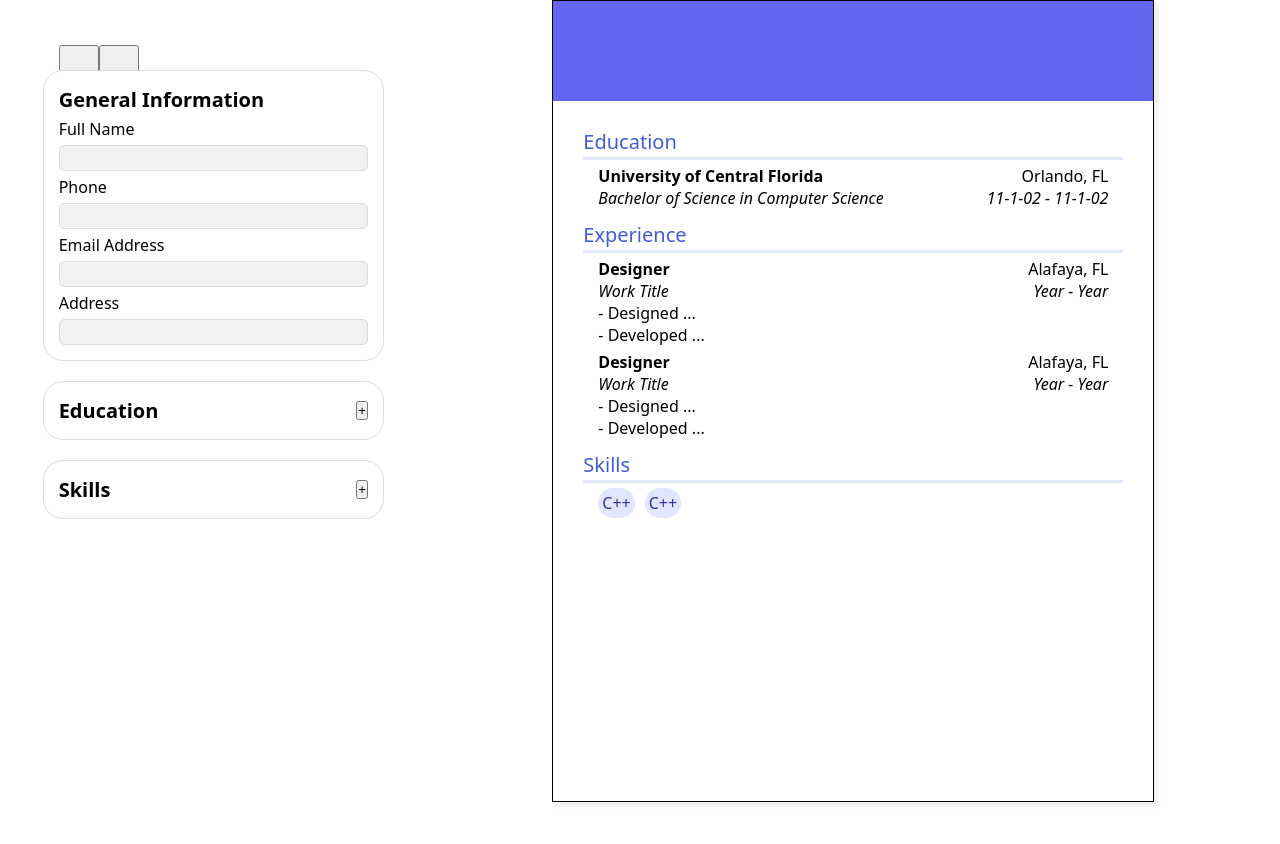
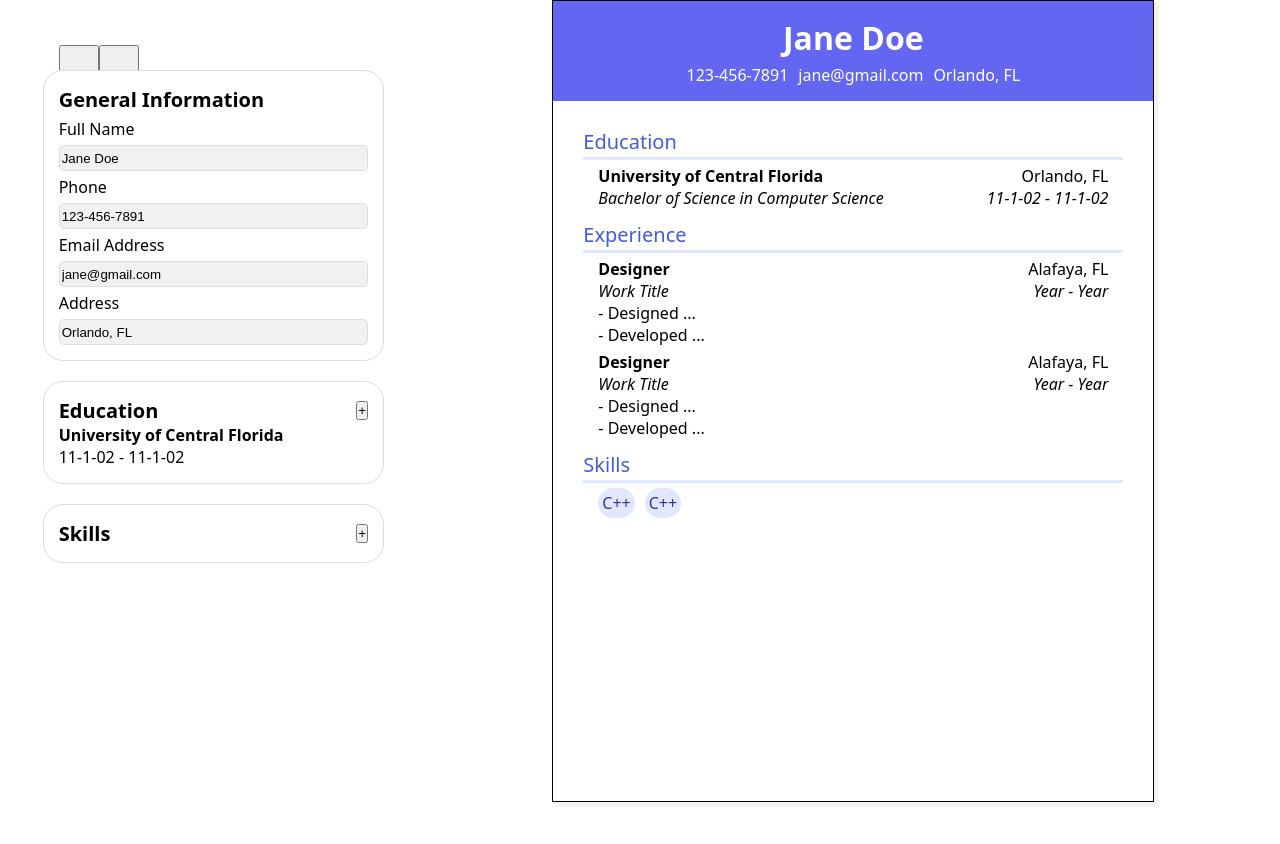
Before and after one commit to eggtoasts/cv-maker, a React (Vite) app: page / in a window 1280 px wide. Shown: the top 844 px of the page. Built offline with nearby package versions, Linux system fonts and the light colour scheme.

Commit message:
refactor: education form now uses InputField components - Education's input forms had the same repition as GeneralInfo input forms - Merged them into one component for easier readability and maintainability

```diff
--- a/src/App.css
+++ b/src/App.css
@@ -8,6 +8,11 @@
   --gen-color: #6366f1;
   --resume-color: #e0e7ff;
   --darker-color: #3730a3;
+}
+
+html,
+#root {
+  height: 100vh;
 }
 
 body {
@@ -30,6 +35,7 @@ body {
 /* Resume */
 
 .resume-section {
+  align-items: center;
   justify-content: center;
 }
 
@@ -57,6 +63,10 @@ h3 {
 }
 
 /* Gen */
+
+.name {
+  min-height: 43px;
+}
 
 .general {
   min-height: 100px;
@@ -110,7 +120,6 @@ h3 {
 }
 
 .button-wrapper {
-  margin-left: auto;
   display: flex;
   gap: 5px;
   margin-top: 10px;
@@ -130,6 +139,7 @@ h3 {
 }
 
 .cancel {
+  margin-left: auto;
   color: var(--title-color);
 }
 
--- a/src/components/Data/data.jsx
+++ b/src/components/Data/data.jsx
@@ -8,5 +8,12 @@ export const edu = [
     id: 1,
   },
 ];
+
+export const gen = {
+  name: "Jane Doe",
+  phone: "123-456-7891",
+  email: "jane@gmail.com",
+  address: "Orlando, FL",
+};
 export const experience = [];
 export const skills = [];
--- a/src/components/MainContent.jsx
+++ b/src/components/MainContent.jsx
@@ -1,22 +1,18 @@
 import { useState } from "react";
 import Sidebar from "./Sidebar/Sidebar";
 import ResumeSection from "./Resume/ResumeSection";
-import { edu, experience, skills } from "./Data/data";
+import { edu, experience, skills, gen } from "./Data/data";
 
 function MainContent() {
-  const [generalInfo, setGeneralInfo] = useState({
-    name: "",
-    phone: "",
-    email: "",
-    address: "",
-  });
+  const [generalInfo, setGeneralInfo] = useState(gen);
 
   const [eduData, setEduData] = useState(edu);
 
-  const updateGeneralInfo = (key, value) => {
+  const updateGeneralInfo = (e) => {
+    const { name, value } = e.target;
     setGeneralInfo((prev) => ({
       ...prev,
-      [key]: value,
+      [name]: value,
     }));
   };
 
--- a/src/components/Resume/GeneralInfo.jsx
+++ b/src/components/Resume/GeneralInfo.jsx
@@ -4,7 +4,7 @@ function GeneralInfo({ generalInfo }) {
 
   return (
     <div className="general section">
-      <h1>{name}</h1>
+      <h1 class="name">{name}</h1>
       <div className="section-sub-info gen">
         {gen.map((g, i) => g && <h3 key={i}>{g}</h3>)}
       </div>
--- a/src/components/Resume/SchoolInfo.jsx
+++ b/src/components/Resume/SchoolInfo.jsx
@@ -6,7 +6,7 @@ function SchoolInfo({ eduData }) {
       <div className="section-title school">Education</div>
 
       {eduData.map((itemInfo) => {
-        return <SchoolCard itemInfo={itemInfo} />;
+        return <SchoolCard itemInfo={itemInfo} key={itemInfo.id} />;
       })}
     </div>
   );
--- a/src/components/Sidebar/InputField.jsx
+++ b/src/components/Sidebar/InputField.jsx
@@ -1,14 +1,25 @@
-function InputField({ label, propKey, generalInfo, updateGeneralInfo }) {
+function InputField({ label, name, generalInfo, updateGeneralInfo, type }) {
   return (
     <div className="input-field">
       <label>{label}</label>
       <input
-        type="text"
-        value={generalInfo[propKey]}
-        onChange={(e) => updateGeneralInfo(propKey, e.target.value)}
+        type={type || "text"}
+        name={name}
+        value={generalInfo[name]}
+        onChange={(e) => updateGeneralInfo(e)}
       />
     </div>
   );
 }
 
 export default InputField;
+
+//  <div className="input-field">
+//           <label>End Date</label>
+//           <input
+//             type= {type}
+//             name= {name}
+//             value={formData[name]}
+//             onChange={(e) => func(e)}
+//           />
+//         </div>
--- a/src/components/Sidebar/Sidebar.jsx
+++ b/src/components/Sidebar/Sidebar.jsx
@@ -1,7 +1,7 @@
 import InputField from "./InputField";
 import { useState } from "react";
 
-function EducationForm({ updateEduData, eduData }) {
+function EducationForm({ updateEduData }) {
   const [formData, setFormData] = useState({
     universityName: "",
     degree: "",
@@ -23,54 +23,43 @@ function EducationForm({ updateEduData, eduData }) {
 
   return (
     <div className="school-form">
-      <div className="input-field">
-        <label>University Name</label>
-        <input
-          type="text"
+      <InputField
+        label="University Name"
         name="universityName"
-          value={formData.universityName}
-          onChange={(e) => changeFormData(e)}
-        />
-      </div>
-
-      <div className="input-field">
-        <label>Degree</label>
-        <input
-          type="text"
-          name="degree"
-          value={formData.degree}
-          onChange={(e) => changeFormData(e)}
-        />
-      </div>
-
-      <div className="input-field">
-        <label>Field of Study</label>
-        <input
-          type="text"
-          name="field"
-          value={formData.field}
-          onChange={(e) => changeFormData(e)}
-        />
-      </div>
-
-      <div className="input-field">
-        <label>Start Date</label>
-        <input
-          type="month"
-          name="startDate"
-          value={formData.startDate}
-          onChange={(e) => changeFormData(e)}
+        generalInfo={formData.universityName}
+        updateGeneralInfo={changeFormData}
       />
 
-        <div className="input-field">
-          <label>End Date</label>
-          <input
+      <InputField
+        label="Degree"
+        name="degree"
+        generalInfo={formData.degree}
+        updateGeneralInfo={changeFormData}
+      />
+
+      <InputField
+        label="Field of Study"
+        name="field"
+        generalInfo={formData.field}
+        updateGeneralInfo={changeFormData}
+      />
+
+      <InputField
+        label="Start Date"
+        name="startDate"
+        generalInfo={formData.startDate}
+        updateGeneralInfo={changeFormData}
         type="month"
+      />
+
+      <InputField
+        label="End Date"
         name="endDate"
-            value={formData.endDate}
-            onChange={(e) => changeFormData(e)}
+        generalInfo={formData.endDate}
+        updateGeneralInfo={changeFormData}
+        type="month"
       />
-        </div>
+
       <div className="button-wrapper">
         <button className="submit-school cancel" type="button">
           Cancel
@@ -84,7 +73,6 @@ function EducationForm({ updateEduData, eduData }) {
         >
           Submit
         </button>
-        </div>
       </div>
     </div>
   );
@@ -111,25 +99,25 @@ function Sidebar({ generalInfo, updateGeneralInfo, eduData, updateEduData }) {
 
         <InputField
           label="Full Name"
-          propKey="name"
+          name="name"
           generalInfo={generalInfo}
           updateGeneralInfo={updateGeneralInfo}
         />
         <InputField
           label="Phone"
-          propKey="phone"
+          name="phone"
           generalInfo={generalInfo}
           updateGeneralInfo={updateGeneralInfo}
         />
         <InputField
           label="Email Address"
-          propKey="email"
+          name="email"
           generalInfo={generalInfo}
           updateGeneralInfo={updateGeneralInfo}
         />
         <InputField
           label="Address"
-          propKey="address"
+          name="address"
           generalInfo={generalInfo}
           updateGeneralInfo={updateGeneralInfo}
         />
@@ -145,6 +133,17 @@ function Sidebar({ generalInfo, updateGeneralInfo, eduData, updateEduData }) {
         {newForm === "edu" && (
           <EducationForm updateEduData={updateEduData} eduData={eduData} />
         )}
+
+        {eduData.map((item) => {
+          return (
+            <div className="edu-item">
+              <div className="title">{item.universityName}</div>
+              <div className="description">
+                {item.startDate} - {item.endDate}
+              </div>
+            </div>
+          );
+        })}
       </form>
 
       <form className="sidebar-item">
```
Lines whose indentation alone changed are shown as unchanged.
